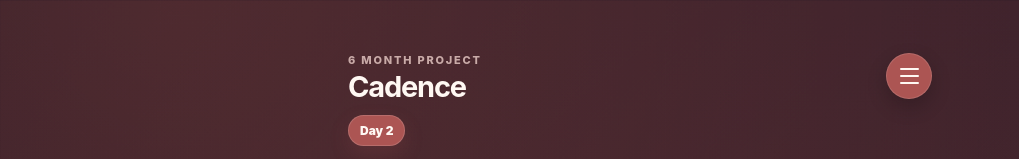
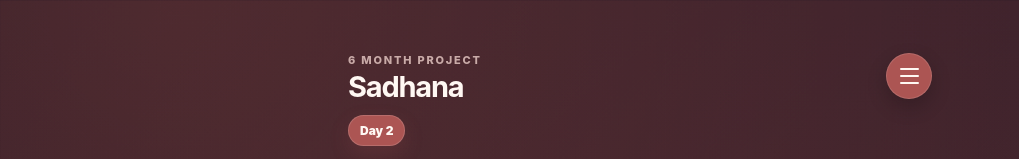
Before and after one commit to nopravlem/fitness-tracker, a Next.js app: page / in a window 1280 px wide. Shown: the top 159 px of the page, without its empty margins (0-1019 px from the left). Built offline with nearby package versions, Linux system fonts and the light colour scheme; no server answers; the database is empty.

Commit message:
Rename app to Sadhana

```diff
--- a/app/page.tsx
+++ b/app/page.tsx
@@ -46,7 +46,7 @@ export default function Home(){
   function editSet(ei:number,si:number,field:keyof SetLog,value:string){setSaved(false);setLog(p=>{const n=structuredClone(p);n.exercises[ei].sets[si][field]=value;return n})}
 
   return <main className="shell">
-    <header className="appHeader"><div><p className="eyebrow">6 MONTH PROJECT</p><h1>Cadence</h1><span className="dayPill">Day {projectDay}</span>{block&&<p className="subtle">{block.name} · {block.focus}</p>}</div><button className={`menuButton ${menuOpen?'open':''}`} aria-label={menuOpen?'Close menu':'Open menu'} aria-expanded={menuOpen} onClick={()=>setMenuOpen(v=>!v)}><span/><span/><span/></button></header>
+    <header className="appHeader"><div><p className="eyebrow">6 MONTH PROJECT</p><h1>Sadhana</h1><span className="dayPill">Day {projectDay}</span>{block&&<p className="subtle">{block.name} · {block.focus}</p>}</div><button className={`menuButton ${menuOpen?'open':''}`} aria-label={menuOpen?'Close menu':'Open menu'} aria-expanded={menuOpen} onClick={()=>setMenuOpen(v=>!v)}><span/><span/><span/></button></header>
 
     <div className={`mobileMenu ${menuOpen?'open':''}`} aria-hidden={!menuOpen}>
       <div className="mobileMenuInner"><p className="eyebrow">MENU</p><Link href="/progress" onClick={()=>setMenuOpen(false)}>Progress <span>→</span></Link></div>
```
